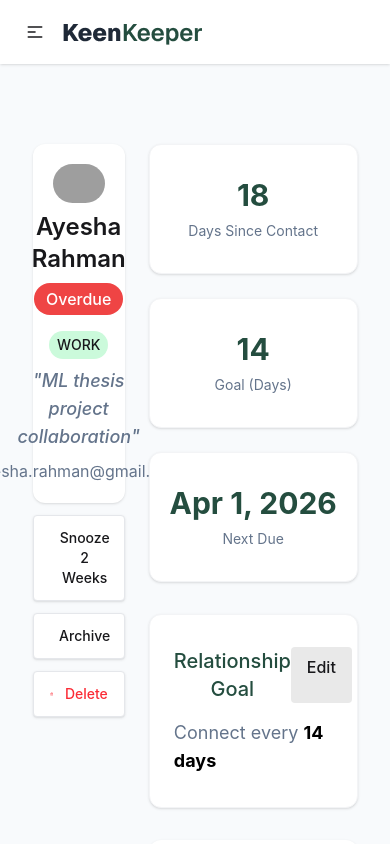
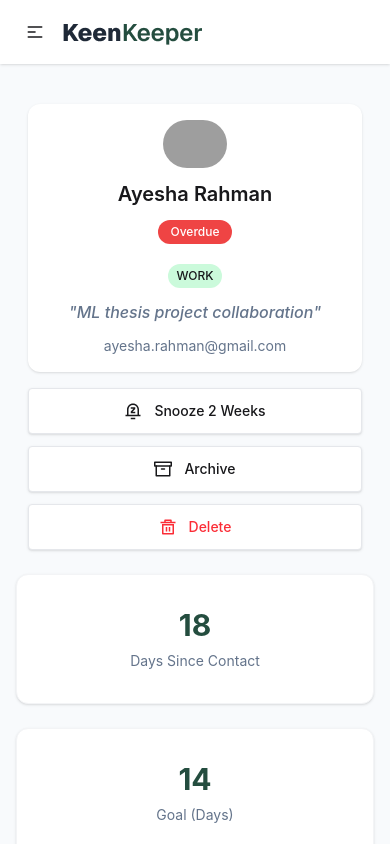
Before and after one commit to swarupkst/KinKeeper, a React (Vite) app: page /friend/1 in a window 390 px wide. Shown: the top 844 px of the page. Built offline with nearby package versions, Linux system fonts and the light colour scheme; grey boxes are pictures that could not be loaded.

Commit message:
All page responsive done

```diff
--- a/src/body/friend details/FriendDetails.jsx
+++ b/src/body/friend details/FriendDetails.jsx
@@ -1,29 +1,26 @@
 import React, { useState } from "react"
 import Left from "./left/Left"
 import Right from "./right/Right"
-
 
 const FriendDetails = () => {
   const [friendName, setFriendName] = useState("")
 
   return (
-    // <div className="grid grid-cols-3 gap-10 w-10/12">
-    //   <Left setFriendName={setFriendName} />
+    <div className="bg-[#F8FAFC] min-h-screen">
 
-    //   <RightBottom name={friendName} />
+      <div className="grid grid-cols-1 lg:grid-cols-3 gap-6 w-full max-w-7xl mx-auto px-4 sm:px-6 lg:px-8 py-10">
 
-    // </div>
+        {/* Left */}
+        <div className="lg:col-span-1">
+          <Left setFriendName={setFriendName} />
+        </div>
 
-    <div className='bg-[#F8FAFC]'>
+        {/* Right */}
+        <div className="lg:col-span-2">
+          <Right name={friendName} />
+        </div>
 
-<div className="grid grid-cols-3 grid-rows-1 gap-6 w-10/12 mx-auto py-20 ">
-    <div >
-      <Left setFriendName={setFriendName} />
-    </div>
-    <div className="col-span-2">
-      <Right name={friendName} />
-    </div>
-</div>
+      </div>
 
     </div>
   )
--- a/src/body/friend details/left/Left.jsx
+++ b/src/body/friend details/left/Left.jsx
@@ -15,31 +15,32 @@ const Left = ({ setFriendName }) => {
         const found = data.find(f => f.id == id)
         setFriend(found)
 
-      // ✅ name send to parent
         setFriendName(found.name)
       })
   }, [id])
 
-  if (!friend) return <p>Loading...</p>
+  if (!friend) return <p className="text-center">Loading...</p>
 
   return (
-    <div className="text-center">
+    <div className="text-center px-3 sm:px-0">
 
-      <div className='flex flex-col gap-3'>
+      <div className="flex flex-col gap-4 sm:gap-6">
 
         {/* Friend Card */}
-        <div className='flex flex-col gap-2 justify-center items-center bg-white p-5 text-center rounded-xl shadow-sm'>
+        <div className="flex flex-col gap-3 justify-center items-center bg-white p-4 sm:p-5 text-center rounded-xl shadow-sm w-full max-w-sm mx-auto">
 
           <img
-            className='rounded-full w-20'
+            className="rounded-full w-16 sm:w-20"
             src={friend.picture}
             alt={friend.name}
           />
 
-          <h4 className='text-2xl font-semibold'>{friend.name}</h4>
+          <h4 className="text-xl sm:text-2xl font-semibold">
+            {friend.name}
+          </h4>
 
           <p
-            className={`px-3 py-1 rounded-full text-white font-medium
+            className={`px-3 py-1 rounded-full text-white font-medium text-xs sm:text-sm
               ${friend.status === "Almost due" ? "bg-[#EFAD44]" : ""}
               ${friend.status === "Overdue" ? "bg-[#EF4444]" : ""}
               ${friend.status === "On-track" ? "bg-[#244D3F]" : ""}
@@ -53,36 +54,36 @@ const Left = ({ setFriendName }) => {
             {friend.tags?.map((tag, index) => (
               <p
                 key={index}
-                className="bg-[#CBFADB] py-1 px-2 rounded-full font-medium text-sm"
+                className="bg-[#CBFADB] py-1 px-2 rounded-full font-medium text-xs sm:text-sm"
               >
                 {tag}
               </p>
             ))}
           </div>
 
-          <p className='text-lg font-medium italic text-[#64748B]'>
+          <p className="text-base sm:text-lg font-medium italic text-[#64748B]">
             "{friend.bio}"
           </p>
 
-          <p className='text-[#64748B]'>
+          <p className="text-sm sm:text-base text-[#64748B] break-all">
             {friend.email}
           </p>
         </div>
 
         {/* Action Buttons */}
-        <div className="flex flex-col gap-3">
+        <div className="flex flex-col gap-3 w-full max-w-sm mx-auto">
 
-          <div className="flex items-center justify-center gap-3 px-4 py-3 bg-white border border-gray-200 rounded-sm shadow-sm cursor-pointer hover:shadow-md hover:bg-gray-50 transition">
+          <div className="flex items-center justify-center gap-3 px-4 py-3 bg-white border border-gray-200 rounded-sm shadow-sm cursor-pointer hover:shadow-md hover:bg-gray-50 transition w-full">
             <RiNotificationSnoozeLine className="text-lg" />
             <p className="text-sm font-medium">Snooze 2 Weeks</p>
           </div>
 
-          <div className="flex items-center justify-center gap-3 px-4 py-3 bg-white border border-gray-200 rounded-sm shadow-sm cursor-pointer hover:shadow-md hover:bg-gray-50 transition">
+          <div className="flex items-center justify-center gap-3 px-4 py-3 bg-white border border-gray-200 rounded-sm shadow-sm cursor-pointer hover:shadow-md hover:bg-gray-50 transition w-full">
             <FiArchive className="text-lg" />
             <p className="text-sm font-medium">Archive</p>
           </div>
 
-          <div className="flex items-center justify-center gap-3 px-4 py-3 bg-white border border-gray-200 rounded-sm shadow-sm cursor-pointer hover:shadow-md hover:bg-red-50 transition">
+          <div className="flex items-center justify-center gap-3 px-4 py-3 bg-white border border-gray-200 rounded-sm shadow-sm cursor-pointer hover:shadow-md hover:bg-red-50 transition w-full">
             <RiDeleteBin5Line className="text-lg text-red-500" />
             <p className="text-sm font-medium text-red-500">Delete</p>
           </div>
--- a/src/body/home/Body.jsx
+++ b/src/body/home/Body.jsx
@@ -8,7 +8,7 @@ const Body = () => {
 
   return (
     <div className='bg-[#F8FAFC]'>
-      <div className='w-full sm:w-10/12 mx-auto '>
+      <div className='w-full sm:w-11/12 md:10/12 mx-auto '>
         <Bodytop />
         <hr className='text-[#E9E9E9] mx-5 sm:mx-8 pt-10' />
             <Suspense fallback={<Loader />}>
--- a/src/body/stats/Stats.jsx
+++ b/src/body/stats/Stats.jsx
@@ -1,7 +1,7 @@
 import React, { useEffect, useState } from "react"
-import { PieChart, Pie, Cell, Tooltip } from "recharts"
+import { PieChart, Pie, Cell, Tooltip, ResponsiveContainer } from "recharts"
 
-const COLORS = ["#7C3AED", "#22C55E", "#1F2937"] // purple, green, dark
+const COLORS = ["#7C3AED", "#22C55E", "#1F2937"]
 
 const Stats = () => {
   const [data, setData] = useState([])
@@ -40,23 +40,21 @@ const Stats = () => {
   }, [filter])
 
   return (
-    <div className="w-10/12 mx-auto my-20">
+    <div className="w-full max-w-10/12 mx-auto  sm:px-6 lg:px-8 my-10 sm:my-16">
 
       {/* Title */}
-      <h2 className="text-3xl font-bold text-gray-800 mb-4">
+      <h2 className="text-xl sm:text-2xl lg:text-3xl font-bold text-gray-800 mb-4">
         Friendship Analytics
       </h2>
 
       {/* Card */}
-      <div className="bg-white rounded-xl border border-gray-200 p-6">
+      <div className="bg-white rounded-xl border border-gray-200 p-4 sm:p-6">
 
         {/* Header */}
-        <div className="flex justify-between items-center mb-6">
-          <p className="font-medium text-[#244D3F]">
+        <div className="flex flex-col sm:flex-row sm:justify-between sm:items-center gap-2 mb-6">
+          <p className="font-medium text-[#244D3F] text-sm sm:text-base">
             By Interaction Type
           </p>
-
-
         </div>
 
         {/* Chart */}
@@ -65,14 +63,17 @@ const Stats = () => {
             No interaction data yet
           </p>
         ) : (
-          <div className="flex flex-col items-center">
+          <div className="flex flex-col items-center w-full">
 
-            <PieChart width={250} height={250}>
+            {/* Responsive Chart */}
+            <div className="w-full h-[250px] sm:h-[300px]">
+              <ResponsiveContainer>
+                <PieChart>
                   <Pie
                     data={data}
                     dataKey="value"
-                innerRadius={70}   // ✅ makes it donut
-                outerRadius={100}
+                    innerRadius="60%"
+                    outerRadius="80%"
                     paddingAngle={4}
                     cornerRadius={8}
                   >
@@ -82,9 +83,11 @@ const Stats = () => {
                   </Pie>
                   <Tooltip />
                 </PieChart>
+              </ResponsiveContainer>
+            </div>
 
-            {/* Custom Legend (bottom center like image) */}
-            <div className="flex gap-6 mt-4 text-sm text-gray-600">
+            {/* Legend */}
+            <div className="flex flex-wrap justify-center gap-4 sm:gap-6 mt-4 text-xs sm:text-sm text-gray-600">
               {data.map((item, index) => (
                 <div key={index} className="flex items-center gap-2">
                   <span
@@ -98,7 +101,6 @@ const Stats = () => {
 
           </div>
         )}
-
       </div>
     </div>
   )
--- a/src/footer/Keenkeeper.jsx
+++ b/src/footer/Keenkeeper.jsx
@@ -6,7 +6,7 @@ import FooterImg from "../assets/logo-xl.png"
 const Keenkeeper = () => {
   return (
     <div>
-      <div className='flex flex-col justify-center items-center gap-4 py-10 pt-20'>
+      <div className='flex flex-col justify-center items-center gap-4 py-10 px-4 pt-20'>
         <img src={FooterImg} alt="logo" />
         <p className='text-white text-center'>Your personal shelf of meaningful connections. Browse, tend, and nurture the relationships that matter most.</p>
         <div>
```
Lines whose indentation alone changed are shown as unchanged.
